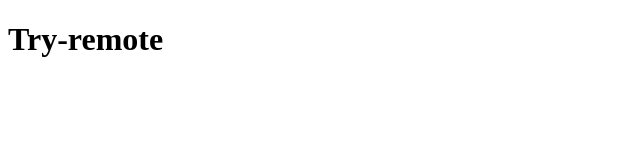
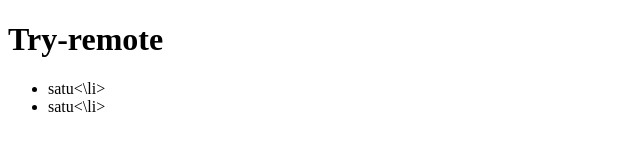
Before and after one commit to meakutamvan/try-remote, a plain HTML site: page index.html in a window 1280 px wide. Shown: the whole page, without its empty margins (0-640 px from the left). Drawn offline with Linux system fonts and the light colour scheme.

Commit message:
modify from server

```diff
--- a/index.html
+++ b/index.html
@@ -8,5 +8,10 @@
 </head>
 <body>
     <h1>Try-remote</h1>
+    <ul>
+        <li>satu<\li>
+        <li>satu<\li>
+    </ul>
+
 </body>
 </html>
```
